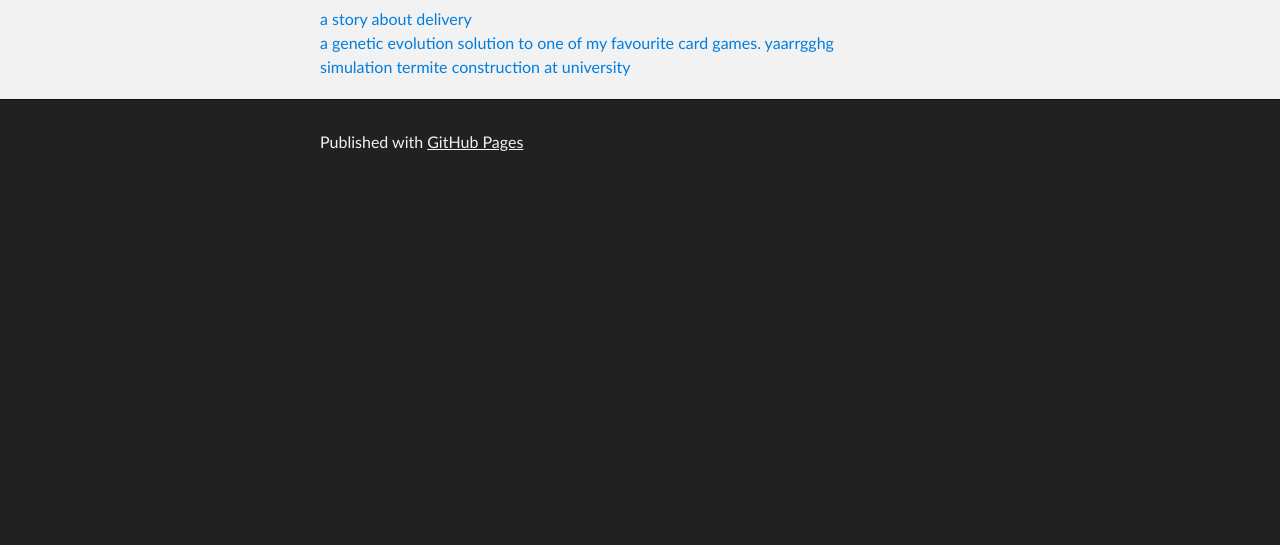
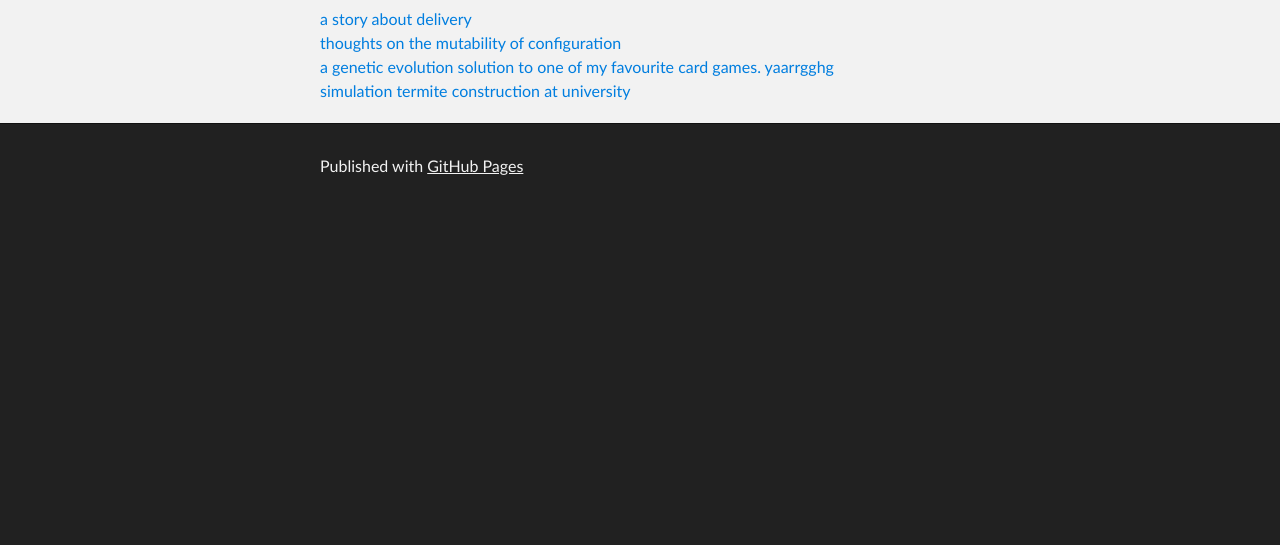
Before and after one commit to stuartstevenson/stuartstevenson.github.io, a plain HTML site: page index.html in a window 1280 px wide. Shown: the part 255-800 px from the top of the page. Drawn offline with Linux system fonts and the light colour scheme.

Commit message:
Update index.html

```diff
--- a/index.html
+++ b/index.html
@@ -32,6 +32,9 @@
 			<a href="http://stuartstevenson.github.io/delivery-train-story">a story about delivery</a>
 		</div>
 		<div>
+			<a href="http://stuartstevenson.github.io/deployment-mutability">thoughts on the mutability of configuration</a>
+		</div>
+		<div>
 			<a href="https://github.com/stuartstevenson/loot-bot-evolver/tree/develop">a genetic evolution solution to one of my favourite card games. yaarrgghg
 		</div>
 		<div>
```
